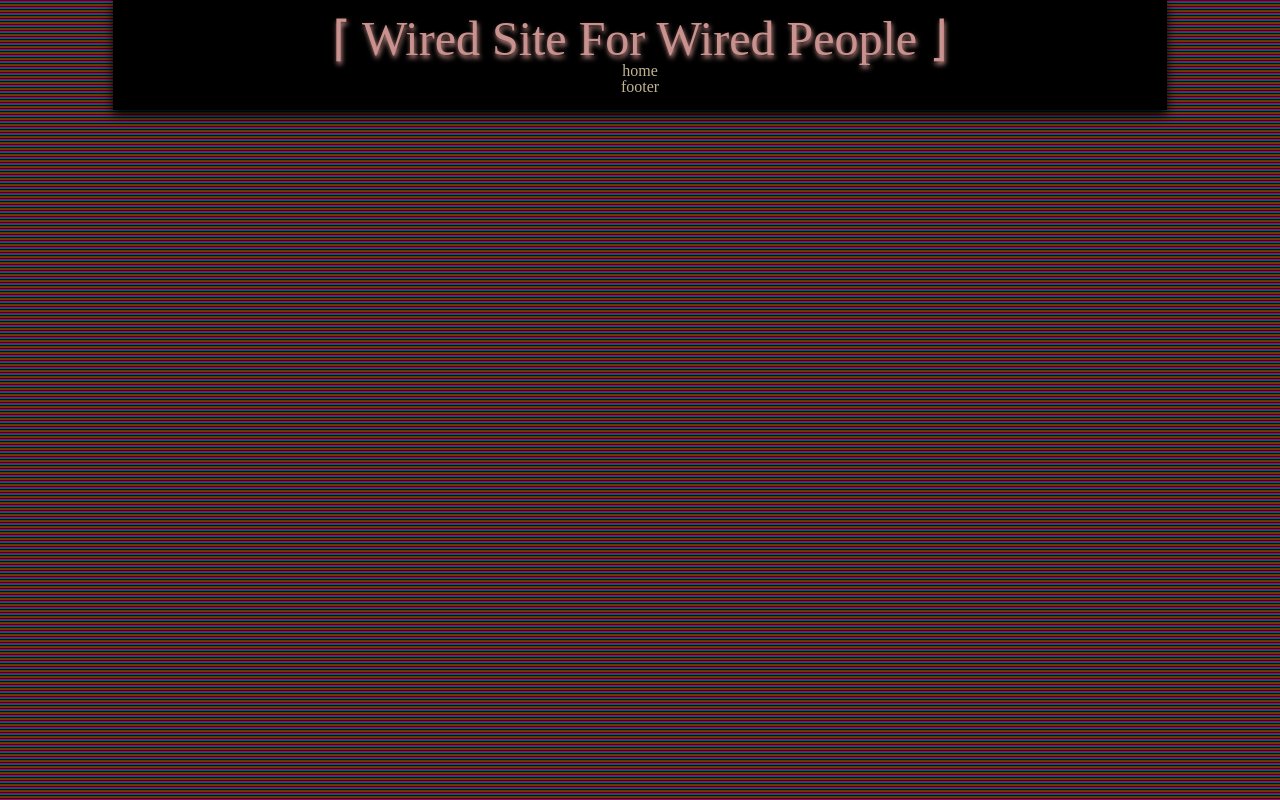
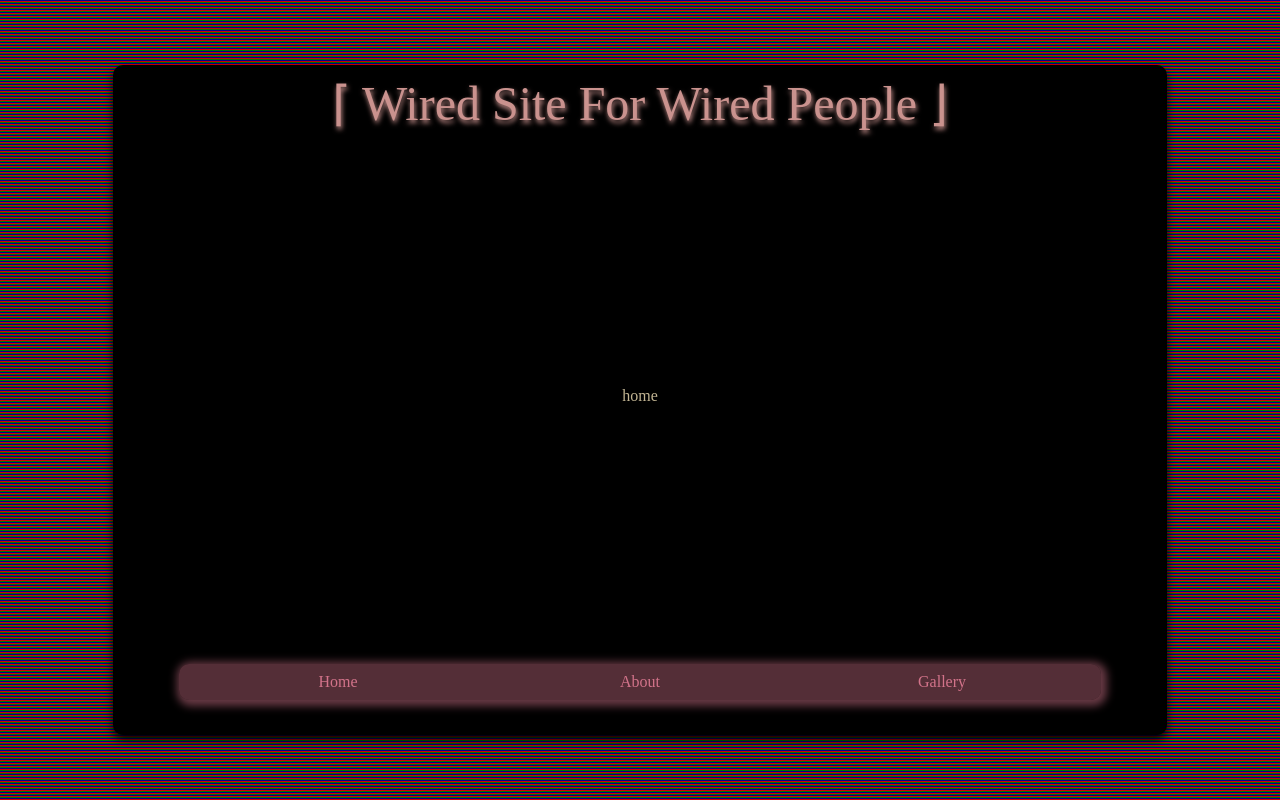
Before and after one commit to ricardordrj/Restart, a React (Create React App) app: page / in a window 1280 px wide. Built offline with nearby package versions, Linux system fonts and the light colour scheme.

Commit message:
adding footer navbar, tests browser router fixed and adjust layout

```diff
--- a/src/Components/BaseLayout/index.js
+++ b/src/Components/BaseLayout/index.js
@@ -1,3 +1,4 @@
+import { Link } from "react-router-dom";
 import PropTypes from "prop-types";
 import { BlackBox, Wrapper } from "./styles";
 
@@ -9,7 +10,21 @@ const BaseLayout = ({ title, children }) => {
           <h1>{title ? title : `⌈ Wired Site For Wired People ⌋`}</h1>
         </header>
         <main data-testid="children">{children}</main>
-        <footer>footer</footer>
+        <footer>
+          <nav>
+            <ul>
+              <Link to="/">
+                <li>Home</li>
+              </Link>
+              <Link to="/about">
+                <li>About</li>
+              </Link>
+              <Link to="/gallery">
+                <li>Gallery</li>
+              </Link>
+            </ul>
+          </nav>
+        </footer>
       </BlackBox>
     </Wrapper>
   );
--- a/src/Components/BaseLayout/styles.js
+++ b/src/Components/BaseLayout/styles.js
@@ -8,16 +8,67 @@ const blink = keyframes`
 export const Wrapper = styled.div`
   display: flex;
   justify-content: center;
+  align-items: center;
+  width: 100vw;
+  height: 100vh;
 `;
 
 export const BlackBox = styled.div`
+  display: flex;
+  flex-direction: column;
+  align-items: center;
+  justify-content: space-between;
   background-color: #000;
   width: 80%;
+  height: 80vh;
   padding: 15px;
+  border-radius: 10px;
   box-shadow: #000 0px 5px 10px;
   text-align: center;
   h1 {
     font-size: 3em;
     animation: ${blink} 2s linear infinite;
   }
+  footer {
+    width: 90%;
+    display: flex;
+    align-self: center;
+    margin-bottom: 2%;
+    nav {
+      background-color: rgba(210, 115, 138, 0.4);
+      width: 100%;
+      padding: 10px;
+      border-radius: 10px;
+      box-shadow: 2px 2px 9px 4px rgba(210, 115, 138, 0.5);
+      ul {
+        width: 100%;
+        display: flex;
+        flex-direction: row;
+        align-items: center;
+        justify-content: space-between;
+        a {
+          cursor: pointer;
+          text-decoration: none;
+          color: #c1b492;
+          width: 33%;
+
+          &:link {
+            color: #d2738a;
+          }
+
+          &:visited {
+            color: #d2738a;
+          }
+
+          &:hover {
+            color: #d2738a;
+            animation: ${blink} 1s linear infinite;
+          }
+          &:active {
+            color: #d2738a;
+          }
+        }
+      }
+    }
+  }
 `;
--- a/src/routes/index.js
+++ b/src/routes/index.js
@@ -1,10 +1,11 @@
 import { Routes, Route } from "react-router-dom";
-import { Home, About } from "../views";
+import { Home, About, Gallery } from "../views";
 
 const Router = () => (
   <Routes>
     <Route path="/" element={<Home />} />
     <Route path="/about" element={<About />} />
+    <Route path="/gallery" element={<Gallery />} />
   </Routes>
 );
 
--- a/src/views/About/index.js
+++ b/src/views/About/index.js
@@ -1,3 +1,5 @@
-const About = () => <div>about</div>;
+import { BaseLayout } from "../../Components";
+
+const About = () => <BaseLayout>About</BaseLayout>;
 
 export default About;
--- /dev/null
+++ b/src/views/Gallery/index.js
@@ -0,0 +1,5 @@
+import { BaseLayout } from "../../Components";
+
+const Gallery = () => <BaseLayout>Gallery</BaseLayout>;
+
+export default Gallery;
--- a/src/views/index.js
+++ b/src/views/index.js
@@ -1,4 +1,5 @@
 import Home from "./Home";
 import About from "./About";
+import Gallery from "./Gallery";
 
-export { Home, About };
+export { Home, About, Gallery };
```
Also changed, not shown: 1 other file (tests, documents, lock files or other folders).
